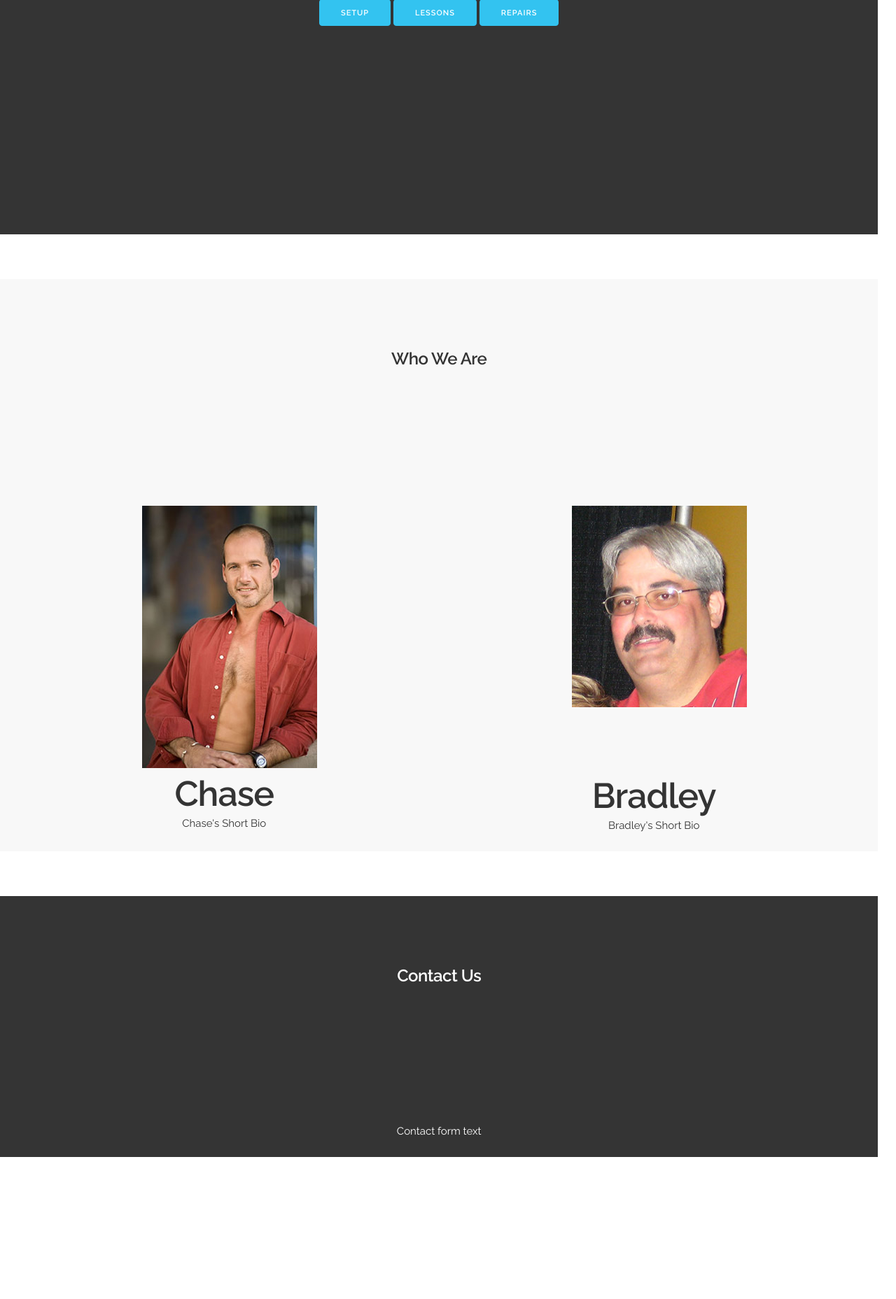
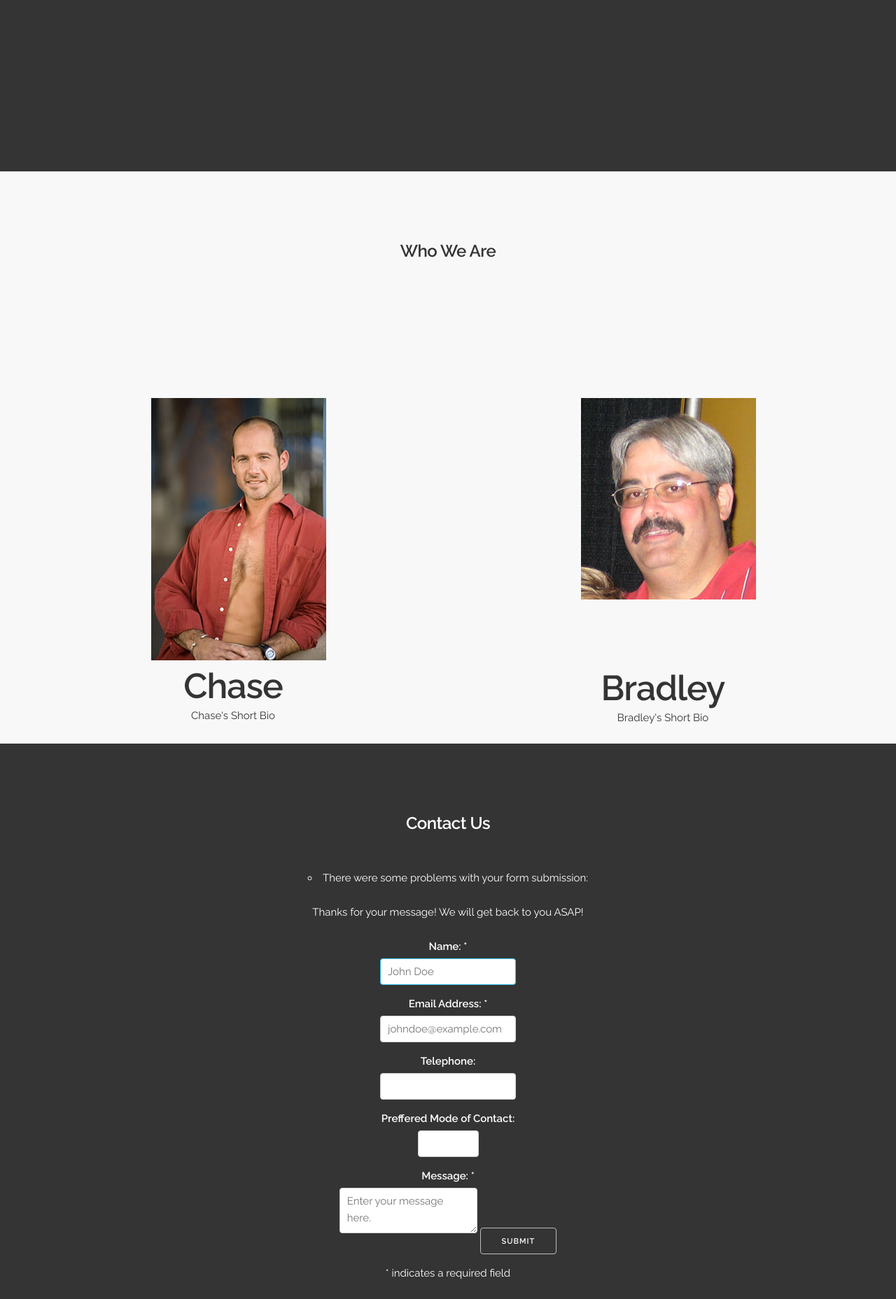
Before and after one commit to chickendiver/BreezeWebsite, a PHP site: page / in a window 1280 px wide. Shown: the part 864-2721 px from the top of the page at 70% size. Before the commit the page ends 2518 px from the top, so only its background shows below. Run offline with PHP 8.4, Linux system fonts and the light colour scheme.

Commit message:
form works now.

```diff
--- a/css/layout.css
+++ b/css/layout.css
@@ -106,6 +106,7 @@
     margin-right: 50px;
     margin-bottom: 0;
     padding: 0;
+    display:block;
 }
 .band.landing h4 {
     color:#343434;
@@ -116,6 +117,7 @@
     margin-right: 50px;
     margin-bottom: 0;
     padding: 0;
+    display:block;
 }
 
 .band.landing p {
@@ -123,7 +125,7 @@
 }
 
 .band.landing picture img,
-.band,landing picture source {
+.band.landing picture source {
     margin-top:5%;
     margin-right: 2%
 }
@@ -159,6 +161,10 @@
 
 
 /* ---------------- 4. Who We Are Styling ---------------- */
+
+.band {
+    margin:0;
+}
 
 .band.about {
     background: #f8f8f8;
@@ -196,6 +202,8 @@
 
 .band.contact {
     background: #343434;
+    color: white;
+    text-align: center;
 }
 
 .band.contact h5{
@@ -203,14 +211,16 @@
     text-align: center;
     font-weight: bold;
     margin-top: 10%;
-    margin-bottom: 20%;
+    margin-bottom: 5%;
 }
 
-.band.contact{
-    color: white;
-    text-align: center;
+.band.contact input, .band.contact textarea {
+    color:black;
 }
 
+.band.contact input#submit-button {
+    color:white;
+}
 
 /* Removes the website border that was there */
 body {
--- a/index.html
+++ b/index.html
@@ -65,15 +65,16 @@
   </div> <!-- End Band -->
 
 
+
   <div class = "band landing">
       <div class="container">
           <div class = "row">
-            <div class="six columns">
+            <div class="seven columns">
               <picture>
                 <img src="images/landing_image.jpg">
               </picture>
             </div>
-            <div class="six columns">
+            <div class="five columns">
                 <div class = "text container">
                     <h3>Get Comfortable.</h3>
                     <h4>This is going to be a breeze.</h4>
@@ -138,8 +139,37 @@
           <div class="twelve columns">
             <h5>Contact Us</h5>
           </div>
-          <div class = "twelve columns">
-            <p>Contact form text</p>
+
+          <div id="contact-form" class="clearfix">
+          <ul id="errors" class="">
+              <li id="info">There were some problems with your form submission:</li>
+          </ul>
+          <p id="success">Thanks for your message! We will get back to you ASAP!</p>
+
+          <form method="post" action="process.php">
+                    <label for="name">Name: <span class="required">*</span></label>
+                    <input type="text" id="name" name="name" value="" placeholder="John Doe" required="required" autofocus="autofocus" />
+
+                    <label for="email">Email Address: <span class="required">*</span></label>
+                    <input type="email" id="email" name="email" value="" placeholder="johndoe@example.com" required="required" />
+
+                    <label for="telephone">Telephone: </label>
+                    <input type="tel" id="telephone" name="telephone" value="" />
+
+                    <label for="contactType">Preffered Mode of Contact: </label>
+                    <select id="contactType" name="contactType">
+                        <option value="phone">Phone</option>
+                        <option value="email">Email</option>
+                    </select>
+
+                    <label for="message">Message: <span class="required">*</span></label>
+                    <textarea id="message" name="message" placeholder="Enter your message here." required="required" data-minlength="20"></textarea>
+
+                    <span id="loading"></span>
+                    <input type="submit" value="Submit" id="submit-button" />
+                    <p id="req-field-desc"><span class="required">*</span> indicates a required field</p>
+          </form>
+          </div>
           </div>
           </div>
         </div> <!-- End Row -->
```
Also changed, not shown: process.php (added, +90 -0 lines), 1 other file.
